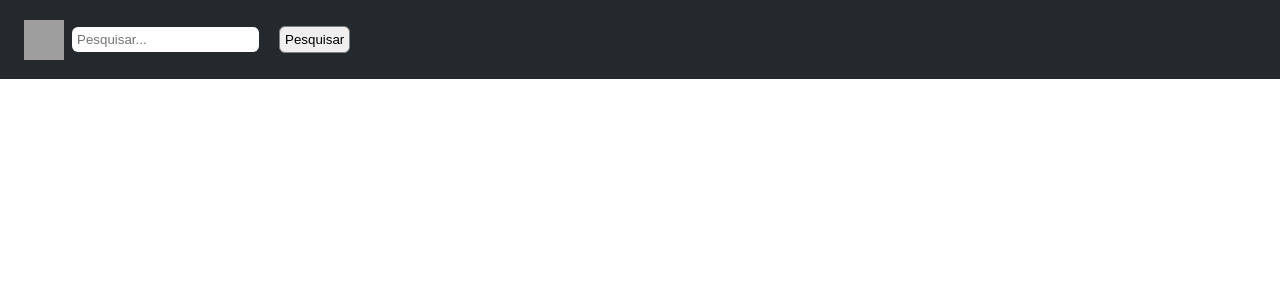
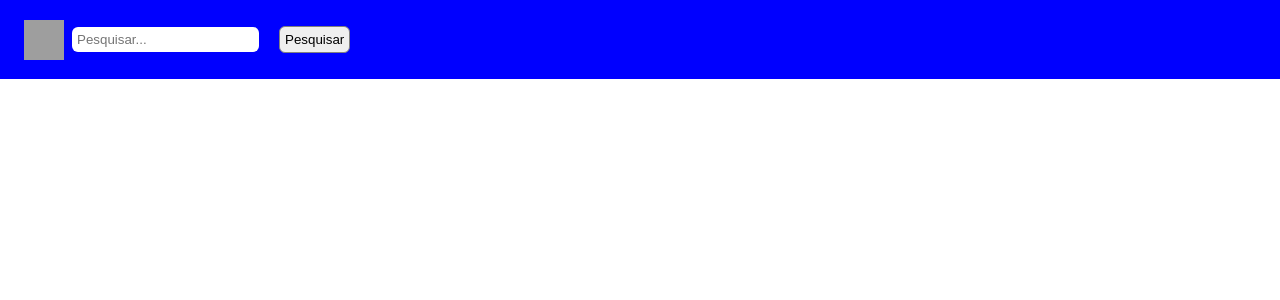
Before and after one commit to labprogsam/Treinamento-React, a React (Create React App) app: page / in a window 1280 px wide. Shown: the top 300 px of the page. Built offline with nearby package versions, Linux system fonts and the light colour scheme; grey boxes are pictures that could not be loaded.

Commit message:
feat: chance forms color

```diff
--- a/src/components/Github/Github.css
+++ b/src/components/Github/Github.css
@@ -19,7 +19,7 @@ ul {
   display: flex;
   justify-content: flex-start;
   align-items: center;
-  background-color: #24292e;
+  background-color: blue;
   position: sticky;
   top: 0;
   box-sizing: border-box;
```
